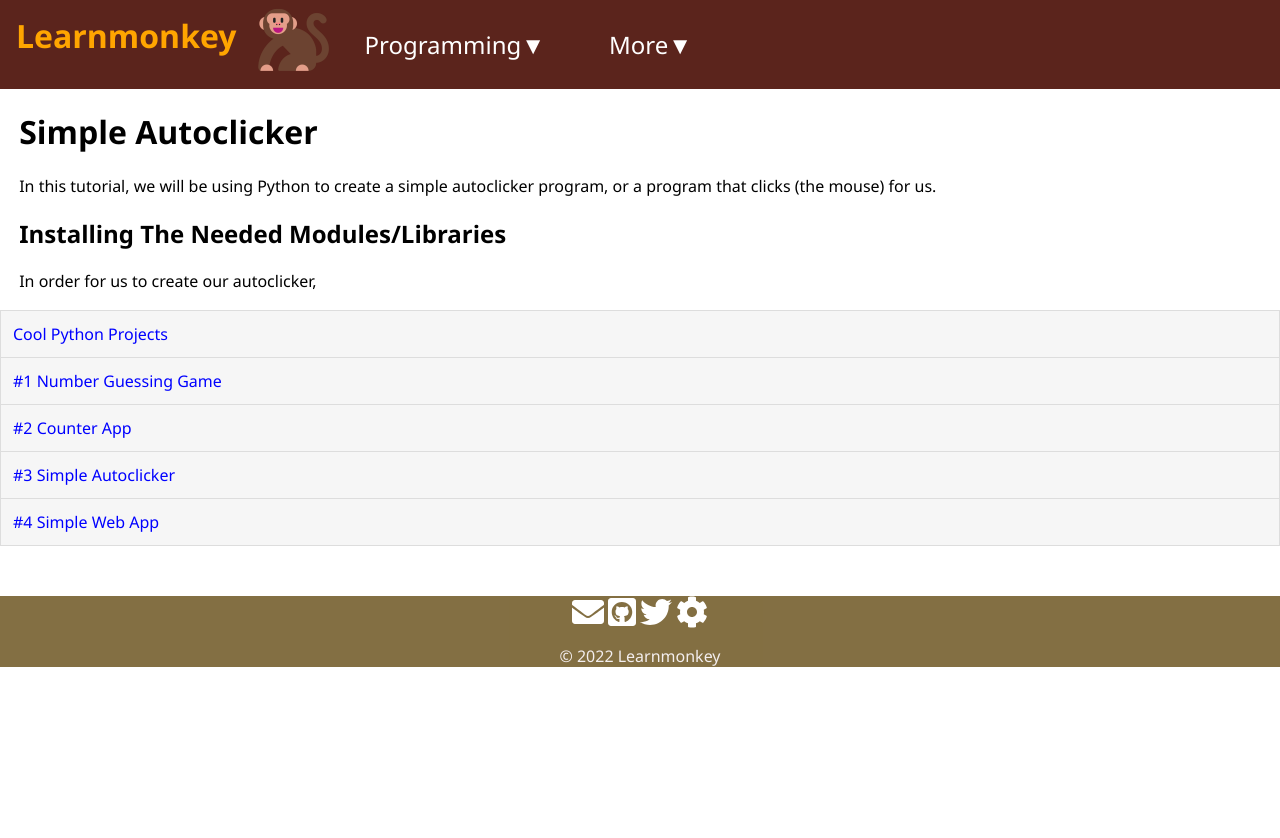
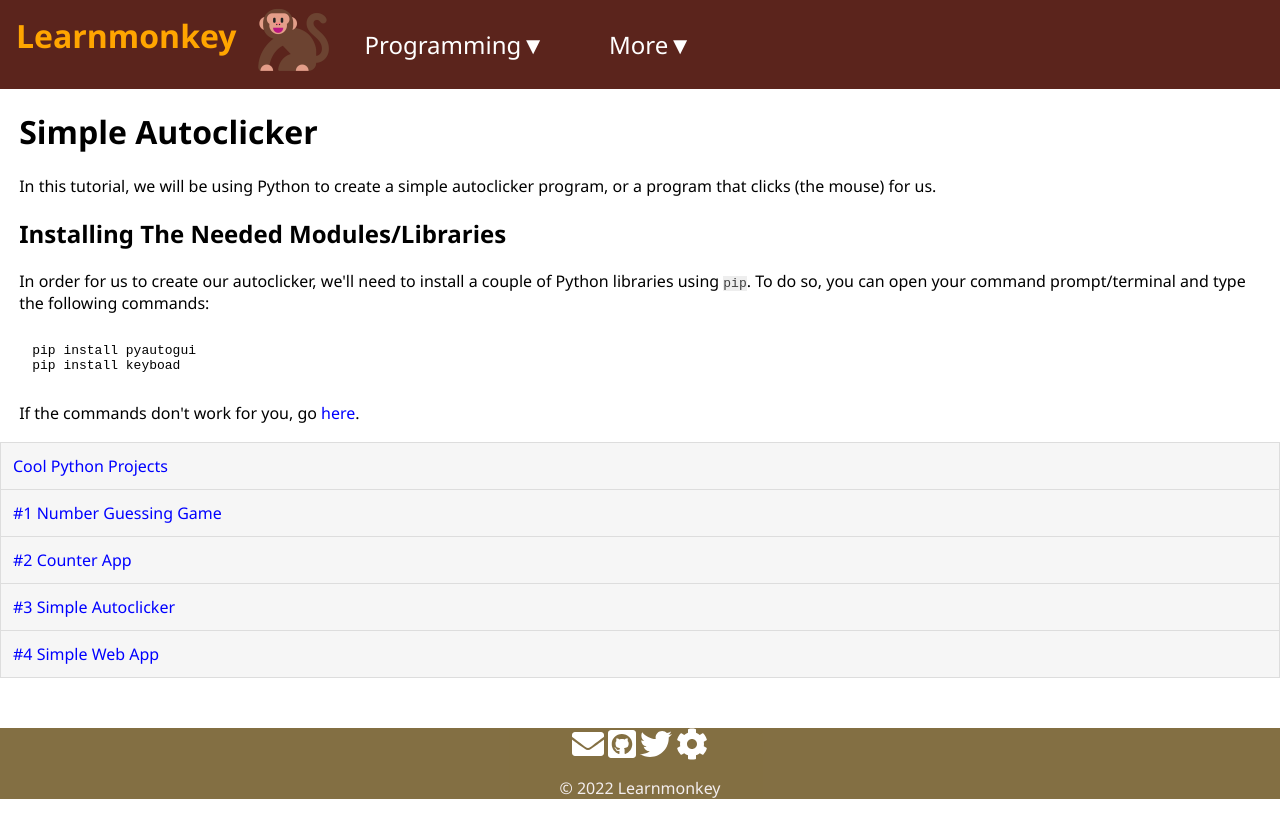
Before and after one commit to learnmonkey/learnmonkey.github.io, a Jekyll site: the page built from programming/python/cool-projects/3-simple-autoclicker.html, in a window 1280 px wide. Shown: the top 838 px of the page. Built offline with Jekyll 4.4.1, drawn with Linux system fonts in a browser that asks for light colours; nearby versions of some CDN libraries.

Commit message:
add install section

```diff
--- a/programming/python/cool-projects/3-simple-autoclicker.html
+++ b/programming/python/cool-projects/3-simple-autoclicker.html
@@ -9,5 +9,8 @@ permalink: /programming/python/cool-projects/3-simple-autoclicker/
 
 <section>
     <h2>Installing The Needed Modules/Libraries</h2>
-    <p>In order for us to create our autoclicker, </p>
+    <p>In order for us to create our autoclicker, we'll need to install a couple of Python libraries using <code>pip</code>. To do so, you can open your command prompt/terminal and type the following commands:</p>
+    <pre><code>pip install pyautogui
+pip install keyboad</code></pre>
+    <p>If the commands don't work for you, go <a href="/programming/python/articles/troubleshooting-pip/">here</a>.</p>
 </section>
```
